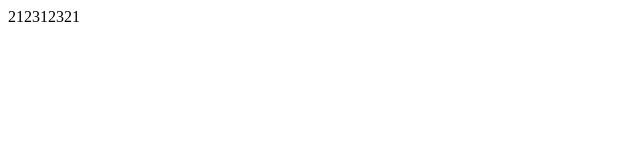
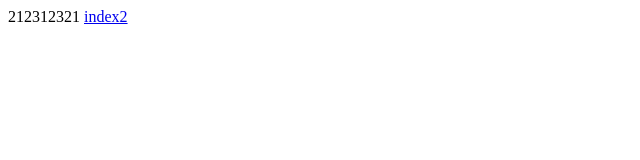
Before and after one commit to lewisliang82/lewisliang82.github.io, a plain HTML site: page index.html in a window 1280 px wide. Shown: the full height of the page, 0-640 px from the left. Drawn offline with Linux system fonts and the light colour scheme.

Commit message:
Update index.html

```diff
--- a/index.html
+++ b/index.html
@@ -1 +1,2 @@
 212312321
+<a href="/index2.html">index2</a>
```
